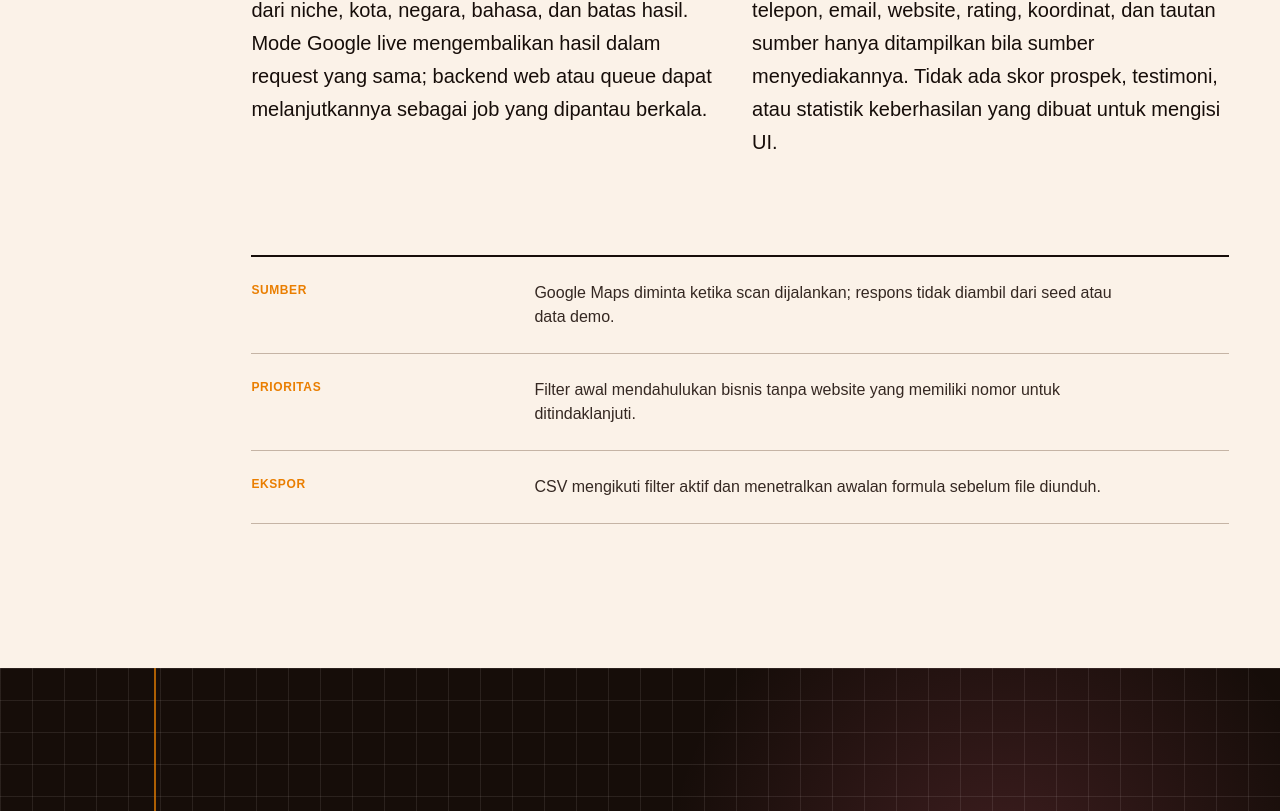
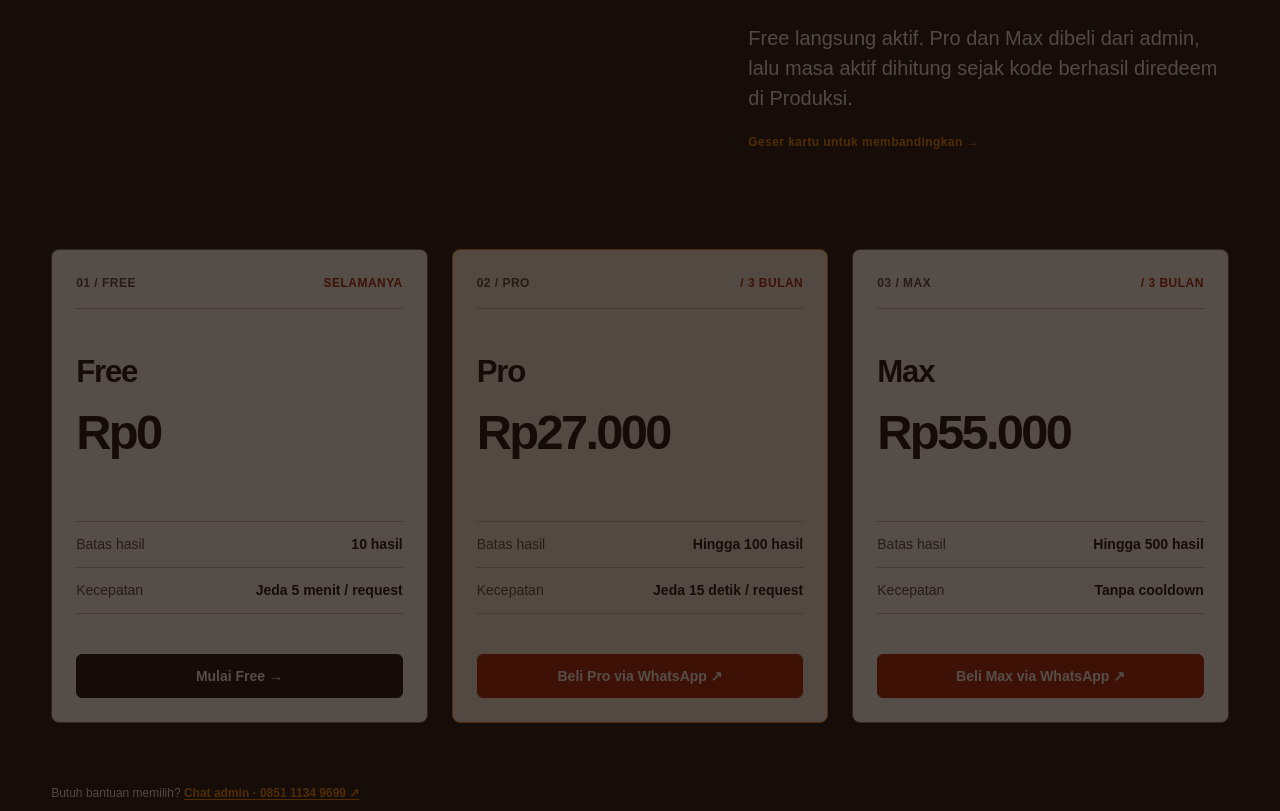
Before and after one commit to Rektzinch/MScrape-Web, a Next.js app: page /dashboard in a window 1280 px wide. Shown: the part 1429-2240 px from the top of the page. Built offline with nearby package versions, Linux system fonts and the light colour scheme.

Commit message:
Elevate pricing and preserve cooldown state

```diff
--- a/app/_components/scrape-console.tsx
+++ b/app/_components/scrape-console.tsx
@@ -247,7 +247,7 @@ export function ScrapeConsole() {
 
   const limitOptions = useMemo<ComboboxOption[]>(() => ALL_LIMITS.map((value) => {
     const requiredTier = value === 10 ? "Free" : value <= 100 ? "Pro" : "Max";
-    const cooldown = value === 10 ? "5 menit" : value <= 100 ? "30 detik" : "tanpa cooldown";
+    const cooldown = value === 10 ? "5 menit" : value <= 100 ? "15 detik" : "tanpa cooldown";
     return {
       value: String(value),
       label: `${value} hasil`,
--- a/app/dashboard/page.tsx
+++ b/app/dashboard/page.tsx
@@ -26,7 +26,7 @@ const specifications = [
   ["Pengambilan", "Live request", "Cache-Control: no-store"],
   ["Cakupan", "10 hingga 500 tempat", "Bergantung tier"],
   ["Akses", "Kode aktivasi", "Tanpa login · aktif 3 bulan sejak redeem"],
-  ["Jeda", "5 menit / 30 detik / tanpa cooldown", "Free / Pro / Max"],
+  ["Jeda", "5 menit / 15 detik / tanpa cooldown", "Free / Pro / Max"],
   ["Kolom kosong", "Dipertahankan kosong", "Tidak ditebak"],
   ["Mode backend", "Google live / web / queue", "Bergantung konfigurasi"],
 ];
@@ -56,25 +56,37 @@ const adminWhatsapp = "https://wa.me/6285111349699";
 
 const pricing = [
   {
+    code: "01 / FREE",
     tier: "Free",
     price: "Rp0",
-    term: "aktif otomatis",
-    detail: "10 hasil · jeda 5 menit / request",
-    cta: null,
+    term: "selamanya",
+    capacity: "10 hasil",
+    cooldown: "Jeda 5 menit / request",
+    cta: "Mulai Free →",
+    href: "/produksi",
+    external: false,
   },
   {
+    code: "02 / PRO",
     tier: "Pro",
     price: "Rp27.000",
     term: "/ 3 bulan",
-    detail: "Hingga 100 hasil · jeda 30 detik / request",
-    cta: `${adminWhatsapp}?text=${encodeURIComponent("Halo admin MScrape, saya ingin membeli lisensi Pro 3 bulan seharga Rp27.000.")}`,
+    capacity: "Hingga 100 hasil",
+    cooldown: "Jeda 15 detik / request",
+    cta: "Beli Pro via WhatsApp ↗",
+    href: `${adminWhatsapp}?text=${encodeURIComponent("Halo admin MScrape, saya ingin membeli lisensi Pro 3 bulan seharga Rp27.000.")}`,
+    external: true,
   },
   {
+    code: "03 / MAX",
     tier: "Max",
     price: "Rp55.000",
     term: "/ 3 bulan",
-    detail: "Hingga 500 hasil · tanpa cooldown",
-    cta: `${adminWhatsapp}?text=${encodeURIComponent("Halo admin MScrape, saya ingin membeli lisensi Max 3 bulan seharga Rp55.000.")}`,
+    capacity: "Hingga 500 hasil",
+    cooldown: "Tanpa cooldown",
+    cta: "Beli Max via WhatsApp ↗",
+    href: `${adminWhatsapp}?text=${encodeURIComponent("Halo admin MScrape, saya ingin membeli lisensi Max 3 bulan seharga Rp55.000.")}`,
+    external: true,
   },
 ] as const;
 
@@ -96,7 +108,7 @@ export default function DashboardPage() {
         <section className="dashboard-hero wb-shell" aria-labelledby="dashboard-title">
           <div className="dashboard-hero__copy wb-reveal" style={{ "--reveal-index": 0 } as React.CSSProperties}>
             <p className="dashboard-kicker">Google Maps live · no-store</p>
-            <h1 id="dashboard-title">Cari bisnis yang belum punya website.</h1>
+            <h1 id="dashboard-title">Dari pencarian lokal ke data siap kerja.</h1>
             <p className="dashboard-hero__lede">
               MScrape mengubah satu niche dan satu wilayah menjadi daftar bisnis yang dapat
               diperiksa, difilter, lalu dibawa ke CSV tanpa mengisi celah data dengan tebakan.
@@ -145,7 +157,55 @@ export default function DashboardPage() {
           </figure>
         </section>
 
-        <section className="dashboard-essay wb-shell" aria-labelledby="essay-title">
+        <section className="dashboard-pricing" aria-labelledby="pricing-title">
+          <div className="dashboard-pricing__inner wb-shell dashboard-scroll-scene">
+            <header className="dashboard-pricing__head">
+              <div>
+                <p className="dashboard-pricing__kicker">Harga akses · Pro/Max aktif 3 bulan</p>
+                <h2 id="pricing-title">Pilih kapasitas sebelum mulai scan.</h2>
+              </div>
+              <div className="dashboard-pricing__intro">
+                <p>
+                  Free langsung aktif. Pro dan Max dibeli dari admin, lalu masa aktif dihitung
+                  sejak kode berhasil diredeem di Produksi.
+                </p>
+                <span aria-hidden="true">Geser kartu untuk membandingkan →</span>
+              </div>
+            </header>
+
+            <div className="pricing-rail" aria-label="Harga lisensi MScrape" tabIndex={0}>
+              {pricing.map((plan) => (
+                <article className="pricing-card" data-tier={plan.tier.toLowerCase()} key={plan.tier}>
+                  <header className="pricing-card__head">
+                    <span>{plan.code}</span>
+                    <span>{plan.term}</span>
+                  </header>
+                  <div className="pricing-card__title">
+                    <h3>{plan.tier}</h3>
+                    <p>{plan.price}</p>
+                  </div>
+                  <dl className="pricing-card__facts">
+                    <div><dt>Batas hasil</dt><dd>{plan.capacity}</dd></div>
+                    <div><dt>Kecepatan</dt><dd>{plan.cooldown}</dd></div>
+                  </dl>
+                  <a
+                    className="pricing-card__cta"
+                    href={plan.href}
+                    {...(plan.external ? { target: "_blank", rel: "noreferrer" } : {})}
+                  >
+                    {plan.cta}
+                  </a>
+                </article>
+              ))}
+            </div>
+
+            <p className="dashboard-pricing__note">
+              Butuh bantuan memilih? <a href={adminWhatsapp} target="_blank" rel="noreferrer">Chat admin · 0851 1134 9699 ↗</a>
+            </p>
+          </div>
+        </section>
+
+        <section className="dashboard-essay wb-shell dashboard-scroll-scene" aria-labelledby="essay-title">
           <header className="dashboard-section-head">
             <h2 id="essay-title">Satu request, jejak yang dapat diperiksa.</h2>
             <p>
@@ -176,7 +236,7 @@ export default function DashboardPage() {
         </section>
 
         <section className="dashboard-process" aria-labelledby="process-title">
-          <div className="dashboard-process__inner wb-shell">
+          <div className="dashboard-process__inner wb-shell dashboard-scroll-scene">
             <header className="dashboard-process__head">
               <h2 id="process-title">Dari titik peta ke antrean kerja.</h2>
               <p>
@@ -199,36 +259,7 @@ export default function DashboardPage() {
           </div>
         </section>
 
-        <section className="dashboard-pricing wb-shell" aria-labelledby="pricing-title">
-          <header className="dashboard-section-head dashboard-section-head--compact">
-            <h2 id="pricing-title">Pilih kapasitas kerja.</h2>
-            <p>
-              Free langsung aktif. Pro dan Max dibeli dari admin, lalu masa tiga bulan dihitung
-              sejak kode berhasil diredeem di Produksi.
-            </p>
-          </header>
-          <div className="pricing-ledger" aria-label="Harga lisensi MScrape">
-            {pricing.map((plan) => (
-              <article className="pricing-ledger__row" key={plan.tier}>
-                <div className="pricing-ledger__tier">
-                  <h3>{plan.tier}</h3>
-                  <p>{plan.detail}</p>
-                </div>
-                <p className="pricing-ledger__price"><strong>{plan.price}</strong><span>{plan.term}</span></p>
-                {plan.cta ? (
-                  <a href={plan.cta} target="_blank" rel="noreferrer">Beli via WhatsApp ↗</a>
-                ) : (
-                  <span className="pricing-ledger__included">Tanpa kode</span>
-                )}
-              </article>
-            ))}
-          </div>
-          <p className="dashboard-pricing__note">
-            Admin WhatsApp: <a href={adminWhatsapp} target="_blank" rel="noreferrer">0851 1134 9699 ↗</a>
-          </p>
-        </section>
-
-        <section className="dashboard-capture wb-shell" aria-labelledby="capture-title">
+        <section className="dashboard-capture wb-shell dashboard-scroll-scene" aria-labelledby="capture-title">
           <header className="dashboard-section-head dashboard-section-head--compact">
             <h2 id="capture-title">UI yang menunjukkan sumber keputusan.</h2>
             <p>
@@ -259,7 +290,7 @@ export default function DashboardPage() {
           </figure>
         </section>
 
-        <section className="dashboard-spec wb-shell" aria-labelledby="spec-title">
+        <section className="dashboard-spec wb-shell dashboard-scroll-scene" aria-labelledby="spec-title">
           <header className="dashboard-section-head dashboard-section-head--compact">
             <h2 id="spec-title">Batas produk dibuat terlihat.</h2>
             <p>Setiap baris menyatakan perilaku yang sudah ada di source, bukan janji pemasaran.</p>
@@ -281,7 +312,7 @@ export default function DashboardPage() {
           </div>
         </section>
 
-        <footer className="dashboard-footer wb-shell">
+        <footer className="dashboard-footer wb-shell dashboard-scroll-scene">
           <p className="dashboard-footer__statement">Data yang tidak ada tetap kosong.</p>
           <div className="dashboard-footer__meta">
             <span className="app-wordmark">MSCRAPE/</span>
--- a/app/layout.tsx
+++ b/app/layout.tsx
@@ -6,11 +6,11 @@ import "./workbench.css";
 
 export const metadata: Metadata = {
   title: {
-    default: "MScrape — Temukan bisnis tanpa website",
+    default: "MScrape — Data bisnis lokal siap kerja",
     template: "%s — MScrape",
   },
   description:
-    "Pindai Google Maps secara live, saring bisnis tanpa website, dan ekspor lead yang rapi ke CSV.",
+    "Pindai Google Maps secara live, saring data bisnis lokal, dan ekspor hasil yang rapi ke CSV.",
 };
 
 export const viewport: Viewport = {
--- a/app/workbench.css
+++ b/app/workbench.css
@@ -3,7 +3,7 @@
  * paper: oklch(96.5% 0.017 70) · accent: oklch(47% 0.18 38)
  * display: Bricolage Grotesque Variable · body: Archivo Variable · axes: light / geometric-sans / warm
  * H7 knobs: clip=right, aspect=16/10, frame=hairline · enrichment: coordinate grid + custom line icons + product footage
- * increment: price-ledger rows + notification feed + static action snackbar
+ * increment: top pricing swipe rail + survey-grid scroll scenes + persistent cooldown
  * nav: N1a left/right split, text+icon, sticky · footer: Ft5 statement, width=28ch
  * critique: P5 H5 E5 S5 R5 V4
  * contrast: pass (40–41) · slop: pass (42–45) · honest: pass (46) · chrome: pass (47)
@@ -75,8 +75,21 @@
 .dashboard-page,
 .production-page {
   min-height: calc(100svh - var(--nav-height));
+  color: var(--color-ink);
+}
+
+.dashboard-page {
+  background-color: var(--color-paper);
+  background-image:
+    linear-gradient(color-mix(in oklch, var(--color-ink) 5%, var(--color-transparent)) var(--rule-hair), var(--color-transparent) var(--rule-hair)),
+    linear-gradient(90deg, color-mix(in oklch, var(--color-ink) 5%, var(--color-transparent)) var(--rule-hair), var(--color-transparent) var(--rule-hair)),
+    radial-gradient(circle, color-mix(in oklch, var(--color-accent-warm) 58%, var(--color-transparent)) 0 var(--rule-strong), var(--color-transparent) var(--rule-strong));
+  background-position: 0 0, 0 0, var(--space-xl) var(--space-xl);
+  background-size: 4rem 4rem, 4rem 4rem, 8rem 8rem;
+}
+
+.production-page {
   background: var(--color-paper);
-  color: var(--color-ink);
 }
 
 .dashboard-kicker,
@@ -183,7 +196,6 @@
 }
 
 .dashboard-essay,
-.dashboard-pricing,
 .dashboard-capture,
 .dashboard-spec {
   padding-block: var(--space-4xl);
@@ -371,87 +383,203 @@
   color: var(--color-ink-2);
 }
 
-.pricing-ledger {
+.dashboard-pricing {
+  overflow: clip;
+  border-block: var(--rule-strong) solid var(--color-ink);
+  background: var(--color-ink);
+  color: var(--color-paper);
+}
+
+.dashboard-pricing__inner {
+  padding-block: var(--space-4xl);
+}
+
+.dashboard-pricing__head {
+  display: grid;
+  grid-template-columns: minmax(0, 1fr);
+  gap: var(--space-xl);
+}
+
+.dashboard-pricing__kicker {
+  margin-block-end: var(--space-md);
+  color: var(--color-accent-warm);
+  font-family: var(--font-mono);
+  font-size: var(--text-xs);
+  font-weight: 720;
+  letter-spacing: 0.06em;
+  text-transform: uppercase;
+}
+
+.dashboard-pricing__head h2 {
+  max-width: 12ch;
+  margin: 0;
+  color: var(--color-paper);
+  font-size: var(--text-3xl);
+  font-weight: 760;
+  letter-spacing: -0.055em;
+  line-height: 0.98;
+}
+
+.dashboard-pricing__intro {
+  align-self: end;
+}
+
+.dashboard-pricing__intro p {
+  max-width: 54ch;
+  margin-block-end: var(--space-md);
+  color: var(--color-paper-2);
+  font-size: var(--text-md);
+}
+
+.dashboard-pricing__intro span {
+  color: var(--color-accent-warm);
+  font-family: var(--font-mono);
+  font-size: var(--text-xs);
+  font-weight: 720;
+  letter-spacing: 0.035em;
+}
+
+.pricing-rail {
   margin-block-start: var(--space-3xl);
-  border-top: var(--rule-strong) solid var(--color-ink);
-}
-
-.pricing-ledger__row {
-  padding-block: var(--space-xl);
+  padding-block-end: var(--space-lg);
+  display: grid;
+  grid-auto-columns: minmax(17rem, 84%);
+  grid-auto-flow: column;
+  gap: var(--space-md);
+  overflow-x: auto;
+  overscroll-behavior-inline: contain;
+  scroll-padding-inline: var(--space-md);
+  scroll-snap-type: inline mandatory;
+  scrollbar-color: var(--color-accent-warm) var(--color-ink-2);
+  scrollbar-width: thin;
+}
+
+.pricing-rail:focus-visible {
+  outline: var(--rule-strong) solid var(--color-accent-warm);
+  outline-offset: var(--space-xs);
+}
+
+.pricing-card {
+  min-width: 0;
+  min-height: 27rem;
+  padding: var(--space-lg);
+  border: var(--rule-hair) solid var(--color-rule-strong);
+  border-radius: var(--radius-card);
+  display: flex;
+  flex-direction: column;
+  scroll-snap-align: start;
+  background: var(--color-paper);
+  color: var(--color-ink);
+}
+
+.pricing-card[data-tier="pro"] {
+  border-color: var(--color-accent-warm);
+  background: var(--color-paper-2);
+}
+
+.pricing-card__head {
+  padding-block-end: var(--space-md);
   border-bottom: var(--rule-hair) solid var(--color-rule);
-  display: grid;
-  grid-template-columns: minmax(0, 1fr);
+  display: flex;
   align-items: center;
-  gap: var(--space-lg);
-}
-
-.pricing-ledger__tier h3 {
-  margin-block-end: var(--space-xs);
+  justify-content: space-between;
+  gap: var(--space-md);
+  color: var(--color-muted);
+  font-family: var(--font-mono);
+  font-size: var(--text-xs);
+  font-weight: 720;
+  letter-spacing: 0.04em;
+  text-transform: uppercase;
+}
+
+.pricing-card__head span:last-child {
+  color: var(--color-accent);
+  text-align: end;
+}
+
+.pricing-card__title {
+  padding-block: var(--space-xl) var(--space-2xl);
+}
+
+.pricing-card__title h3 {
+  margin-block-end: var(--space-sm);
   font-size: var(--text-xl);
   font-weight: 760;
-  letter-spacing: -0.035em;
-}
-
-.pricing-ledger__tier p,
-.pricing-ledger__price,
-.dashboard-pricing__note {
-  margin: 0;
-}
-
-.pricing-ledger__tier p {
-  color: var(--color-ink-2);
-}
-
-.pricing-ledger__price {
-  display: flex;
-  align-items: baseline;
-  gap: var(--space-xs);
+  letter-spacing: -0.04em;
+}
+
+.pricing-card__title p {
+  margin: 0;
+  font-family: var(--font-display);
+  font-size: var(--text-3xl);
+  font-weight: 760;
   font-variant-numeric: tabular-nums;
-}
-
-.pricing-ledger__price strong {
-  font-family: var(--font-display);
-  font-size: var(--text-xl);
-  font-weight: 760;
-  letter-spacing: -0.035em;
-}
-
-.pricing-ledger__price span {
+  letter-spacing: -0.055em;
+  line-height: 1;
+}
+
+.pricing-card__facts {
+  margin: 0 0 var(--space-xl);
+  border-top: var(--rule-hair) solid var(--color-rule);
+}
+
+.pricing-card__facts > div {
+  padding-block: var(--space-sm);
+  border-bottom: var(--rule-hair) solid var(--color-rule);
+  display: grid;
+  grid-template-columns: minmax(0, 0.72fr) minmax(0, 1fr);
+  gap: var(--space-md);
+}
+
+.pricing-card__facts dt,
+.pricing-card__facts dd {
+  margin: 0;
+  font-size: var(--text-sm);
+}
+
+.pricing-card__facts dt {
   color: var(--color-muted);
-  font-size: var(--text-sm);
-}
-
-.pricing-ledger__row > a,
-.pricing-ledger__included {
+}
+
+.pricing-card__facts dd {
+  font-weight: 700;
+  text-align: end;
+}
+
+.pricing-card__cta {
   min-height: 2.75rem;
+  margin-block-start: auto;
   padding-inline: var(--space-md);
   border: var(--rule-hair) solid var(--color-accent);
   border-radius: var(--radius-control);
   display: inline-flex;
   align-items: center;
   justify-content: center;
-  color: var(--color-accent);
+  background: var(--color-accent);
+  color: var(--color-accent-ink);
   font-size: var(--text-sm);
   font-weight: 760;
   white-space: nowrap;
   transition:
     background-color var(--dur-base) var(--ease-out),
+    border-color var(--dur-base) var(--ease-out),
     color var(--dur-base) var(--ease-out),
     transform var(--dur-fast) var(--ease-out);
 }
 
-.pricing-ledger__row > a:active {
+.pricing-card[data-tier="free"] .pricing-card__cta {
+  border-color: var(--color-ink);
+  background: var(--color-ink);
+  color: var(--color-paper);
+}
+
+.pricing-card__cta:active {
   transform: translateY(1px);
 }
 
-.pricing-ledger__included {
-  border-color: var(--color-rule-strong);
-  color: var(--color-muted);
-}
-
 .dashboard-pricing__note {
-  margin-block-start: var(--space-lg);
-  color: var(--color-muted);
+  margin: var(--space-lg) 0 0;
+  color: var(--color-paper-2);
   font-family: var(--font-mono);
   font-size: var(--text-xs);
 }
@@ -460,7 +588,7 @@
   min-height: 2.75rem;
   display: inline-flex;
   align-items: center;
-  color: var(--color-accent);
+  color: var(--color-accent-warm);
   font-weight: 760;
   text-decoration: underline;
   text-underline-offset: var(--rule-strong);
@@ -1593,6 +1721,30 @@
   }
 }
 
+@keyframes dashboard-scroll-fade {
+  0% {
+    opacity: 0.28;
+    transform: translateY(var(--space-xl));
+  }
+  22%,
+  74% {
+    opacity: 1;
+    transform: translateY(0);
+  }
+  100% {
+    opacity: 0.34;
+    transform: translateY(calc(0rem - var(--space-md)));
+  }
+}
+
+@supports (animation-timeline: view()) {
+  .dashboard-scroll-scene {
+    animation: dashboard-scroll-fade linear both;
+    animation-range: entry 0% exit 100%;
+    animation-timeline: view(block);
+  }
+}
+
 @media (hover: hover) and (pointer: fine) {
   .page-switch:hover {
     background: var(--color-accent);
@@ -1620,7 +1772,15 @@
     color: var(--color-accent-ink);
   }
 
-  .pricing-ledger__row > a:hover {
+  .pricing-card__cta:hover {
+    border-color: var(--color-ink);
+    background: var(--color-ink);
+    color: var(--color-paper);
+    transform: translateY(-1px);
+  }
+
+  .pricing-card[data-tier="free"] .pricing-card__cta:hover {
+    border-color: var(--color-accent);
     background: var(--color-accent);
     color: var(--color-accent-ink);
     transform: translateY(-1px);
@@ -1657,14 +1817,8 @@
     gap: var(--space-xl);
   }
 
-  .pricing-ledger__row {
-    grid-template-columns: minmax(0, 1fr) minmax(11rem, 0.45fr) auto;
-    gap: var(--space-xl);
-  }
-
-  .pricing-ledger__row > a,
-  .pricing-ledger__included {
-    min-width: 11.5rem;
+  .pricing-rail {
+    grid-auto-columns: minmax(19rem, 54%);
   }
 
   .capture-legend {
@@ -1750,6 +1904,16 @@
     align-items: end;
   }
 
+  .dashboard-pricing__intro {
+    width: min(68%, 54ch);
+    margin-inline-start: auto;
+  }
+
+  .pricing-rail {
+    grid-auto-columns: minmax(21rem, 38%);
+    gap: var(--space-lg);
+  }
+
   .process-track {
     width: min(82%, 68rem);
     margin-inline-start: auto;
@@ -1769,8 +1933,6 @@
 
   .dashboard-essay__body,
   .principle-ledger,
-  .pricing-ledger,
-  .dashboard-pricing__note,
   .product-capture,
   .spec-table-wrap {
     width: min(83%, 72rem);
@@ -1855,14 +2017,18 @@
   }
 
   .page-switch,
-  .pricing-ledger__row > a,
+  .pricing-card__cta,
   .production-page .notification-trigger,
   .production-page .button {
     transition-duration: 150ms;
   }
 
-  .pricing-ledger__row > a:hover,
-  .pricing-ledger__row > a:active,
+  .dashboard-scroll-scene {
+    animation: none;
+  }
+
+  .pricing-card__cta:hover,
+  .pricing-card__cta:active,
   .production-page .notification-trigger:active {
     transform: none;
   }
--- a/lib/plans.ts
+++ b/lib/plans.ts
@@ -29,7 +29,7 @@ export const PLAN_RULES: Record<
     label: "Pro",
     maxLimit: 100,
     allowedLimits: [10, 50, 75, 100],
-    cooldownSeconds: 30,
+    cooldownSeconds: 15,
   },
   max: {
     tier: "max",
--- a/lib/rate-limit.ts
+++ b/lib/rate-limit.ts
@@ -40,7 +40,11 @@ function signedNextAllowedAt(request: Request, key: string) {
   if (!secret || !raw) return 0;
 
   const [cookieKey, timestamp, suppliedSignature] = raw.split("|");
-  if (cookieKey !== key || !/^\d+$/.test(timestamp) || !suppliedSignature) return 0;
+  // Mobile browsers replace their User-Agent in desktop-site mode. Keep the
+  // signed Free cooldown attached to the browser cookie across that switch.
+  const compatibleKey = cookieKey === key
+    || (key.startsWith("free:") && cookieKey?.startsWith("free:"));
+  if (!compatibleKey || !/^\d+$/.test(timestamp) || !suppliedSignature) return 0;
   const expectedSignature = createHmac("sha256", secret)
     .update(`${cookieKey}|${timestamp}`)
     .digest("hex")
```
Also changed, not shown: .hallmark/log.json, 2 other files (tests, documents, lock files or other folders).
